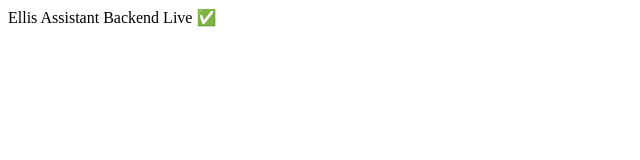
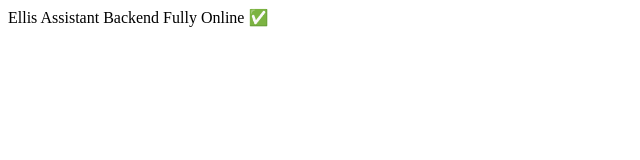
Before and after one commit to djames1236/ellis-assistant-bridge, a Next.js app: page / in a window 1280 px wide. Shown: the top 160 px of the page, without its empty margins (0-640 px from the left). Built offline with nearby package versions, Linux system fonts and the light colour scheme.

Commit message:
Final unlock: activate API routing with dummy frontend page

```diff
--- a/pages/index.js
+++ b/pages/index.js
@@ -1,3 +1,3 @@
 export default function Home() {
-  return <div>Ellis Assistant Backend Live ✅</div>;
+  return <div>Ellis Assistant Backend Fully Online ✅</div>;
 }
```
